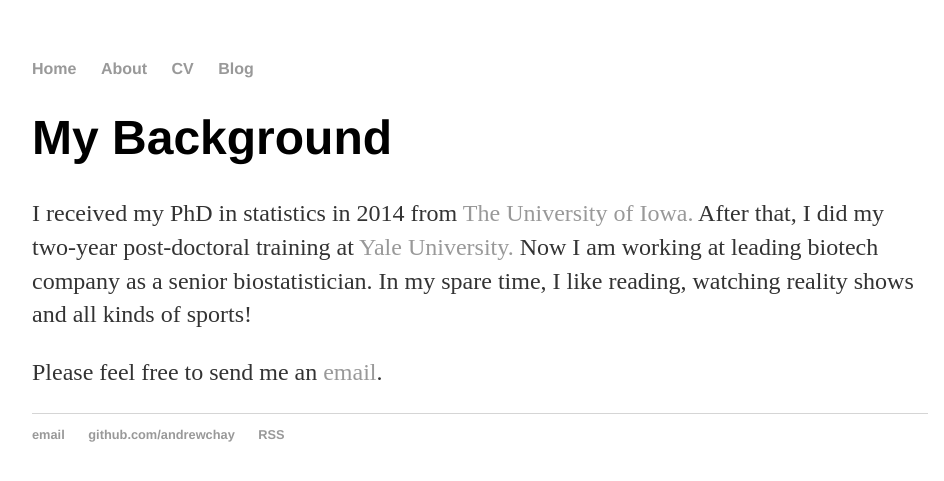
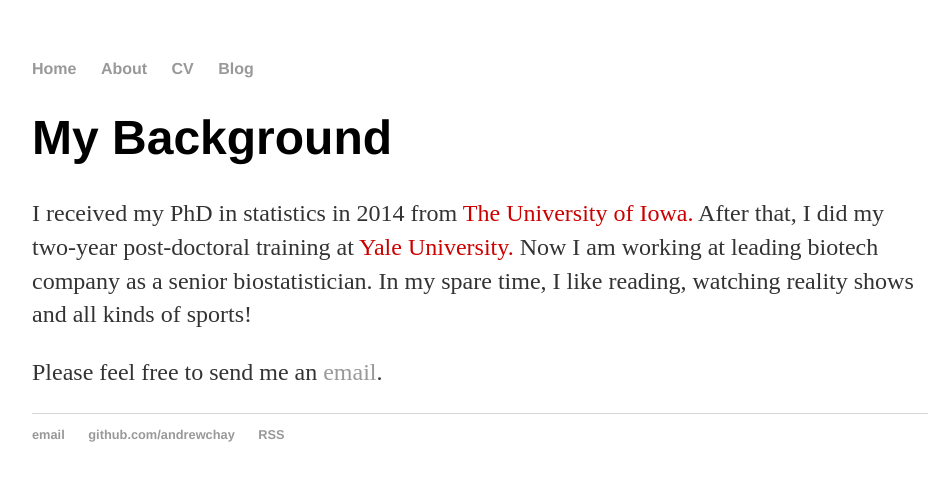
Before and after one commit to andrewchay/andrewchay.github.io, a Jekyll site: the page built from about/index.html, in a window 1280 px wide. Shown: the top 481 px of the page, without its empty margins (160-1104 px from the left). Built offline with Jekyll 4.4.1, drawn with Linux system fonts in a browser that asks for light colours.

Commit message:
updated color

```diff
--- a/about/index.html
+++ b/about/index.html
@@ -5,7 +5,7 @@
 <div class="blurb">
 	<h1>My Background</h1>
 	<p>
-    I received my PhD in statistics in 2014 from <a href="https://stat.uiowa.edu/">The University of Iowa. </a> After that, I did my two-year post-doctoral training at <a href="www.yale.edu">Yale University. </a> Now I am working at leading biotech company as a senior biostatistician. In my spare time, I like reading, watching reality shows and all kinds of sports!
+    I received my PhD in statistics in 2014 from <a href="https://stat.uiowa.edu/" style="color: #cc0000">The University of Iowa. </a> After that, I did my two-year post-doctoral training at <a href="www.yale.edu" style="color: #cc0000">Yale University. </a> Now I am working at leading biotech company as a senior biostatistician. In my spare time, I like reading, watching reality shows and all kinds of sports!
   </p>
   <p>
     Please feel free to send me an <a href="mailto:haochai2@gmail.com">email</a>.
```
